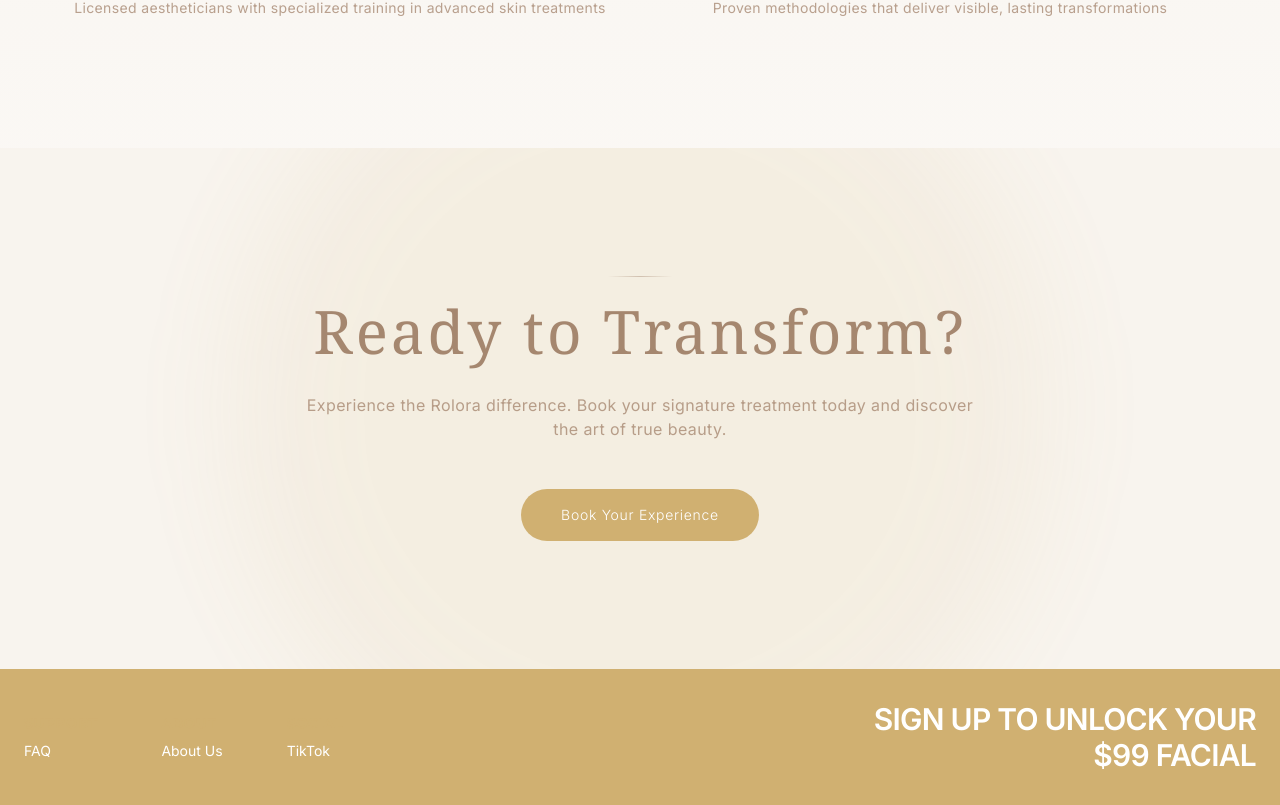
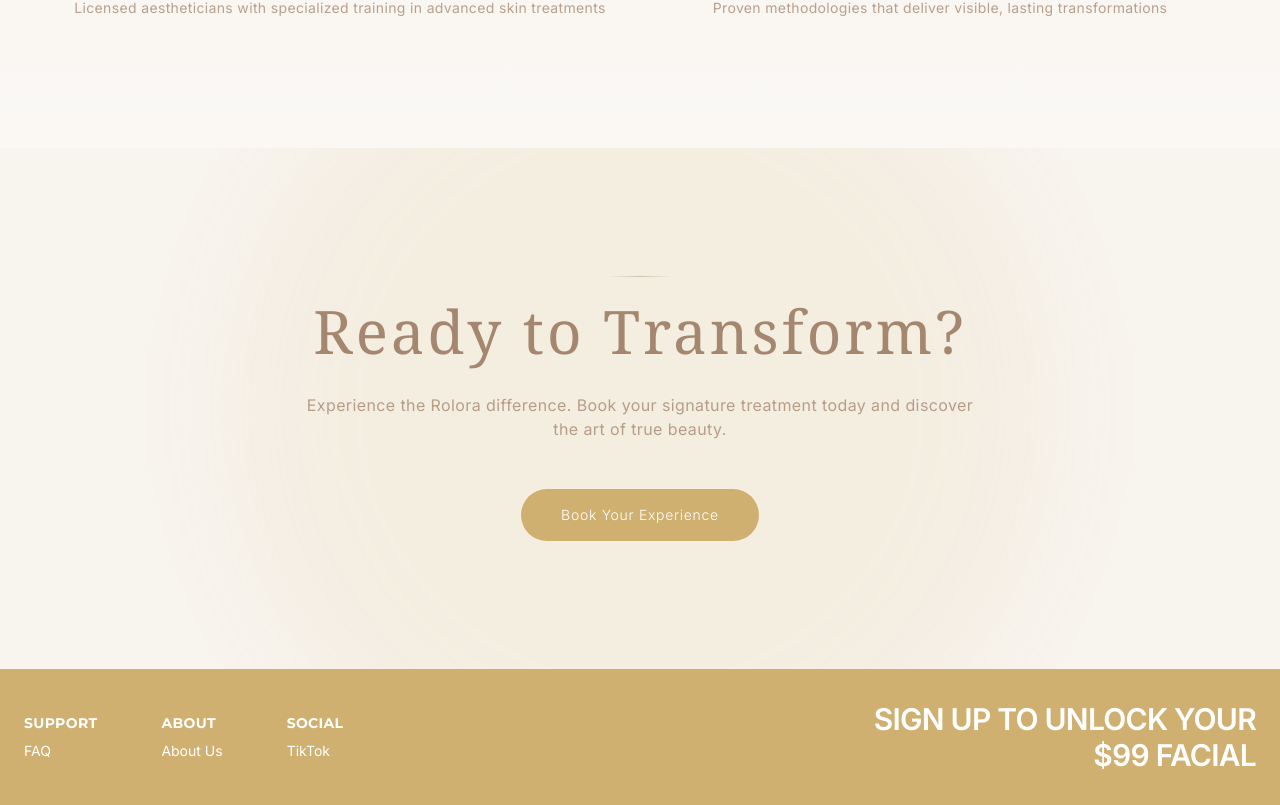
Before and after one commit to 369agencyro-gif/rolora-experience-web, a React (Vite) app: page /about in a window 1280 px wide. Shown: the part 2955-3760 px from the top of the page. Built offline with nearby package versions, Linux system fonts and the light colour scheme; the HTML template or start-up script is replaced by a standard one.

Commit message:
Make footer headings white
Update the footer component to explicitly set the section headings (SUPPORT, ABOUT, SOCIAL) to white text to ensure visibility and consistency with the updated footer styling.

```diff
--- a/src/components/Footer.tsx
+++ b/src/components/Footer.tsx
@@ -6,15 +6,15 @@ const Footer = () => {
           {/* Left side - Links */}
           <div className="flex flex-wrap gap-8 md:gap-16 text-center md:text-left">
             <div>
-              <h4 className="font-bold uppercase tracking-wide mb-2 text-sm">SUPPORT</h4>
+              <h4 className="font-bold uppercase tracking-wide mb-2 text-sm text-white">SUPPORT</h4>
               <a href="/#contact" className="text-sm hover:underline block">FAQ</a>
             </div>
             <div>
-              <h4 className="font-bold uppercase tracking-wide mb-2 text-sm">ABOUT</h4>
+              <h4 className="font-bold uppercase tracking-wide mb-2 text-sm text-white">ABOUT</h4>
               <a href="/#about" className="text-sm hover:underline block">About Us</a>
             </div>
             <div>
-              <h4 className="font-bold uppercase tracking-wide mb-2 text-sm">SOCIAL</h4>
+              <h4 className="font-bold uppercase tracking-wide mb-2 text-sm text-white">SOCIAL</h4>
               <a href="#" className="text-sm hover:underline block">TikTok</a>
             </div>
           </div>
```
